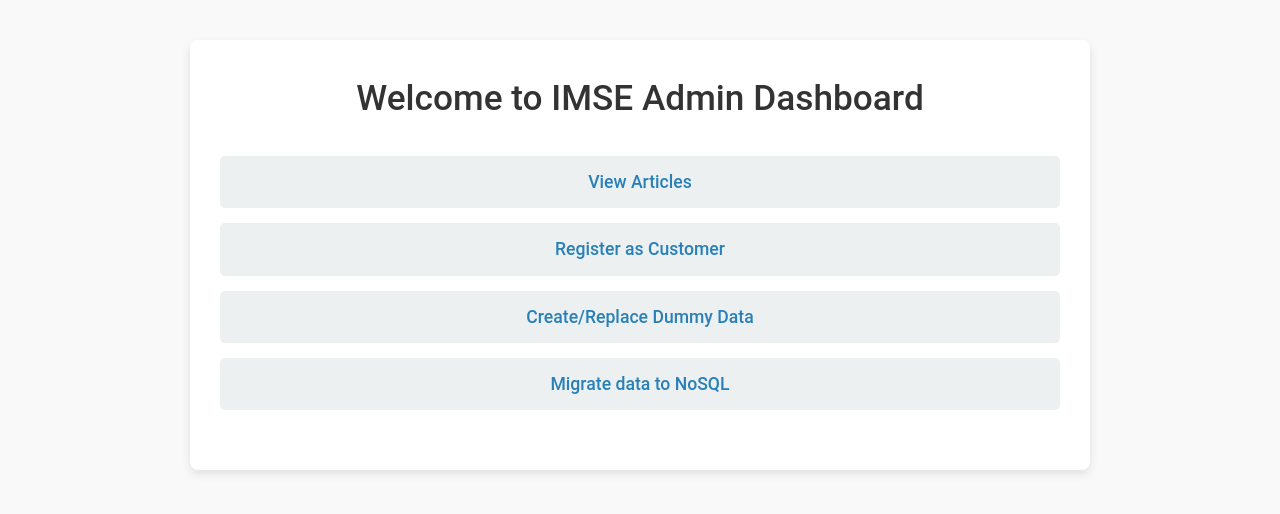
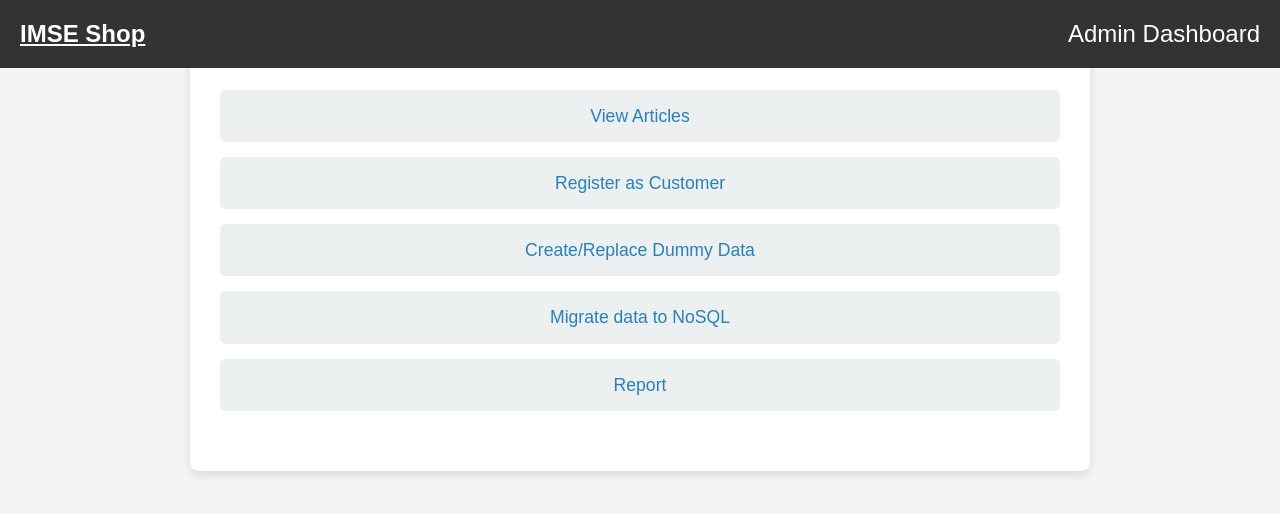
Before and after one commit to t0814524/imse, a Flask app: page / in a window 1280 px wide. Shown: the top 514 px of the page. Run offline with Flask 3, Linux system fonts and the light colour scheme; some libraries are stand-ins or nearby versions.

Commit message:
add report and fix styles

```diff
--- a/demo/server/app.py
+++ b/demo/server/app.py
@@ -158,7 +158,7 @@ def checkout():
     rechnungs_adresse_id = session.get('rechnungs_adresse_id')
 
     if not user_id or not rechnungs_adresse_id:
-        return redirect('/login')  # Redirect to login page if no session data
+        return redirect('/register')  # redirect to login page if no session data, for now to register page
 
     if request.method == 'POST':
         # If the user provides a different delivery address
@@ -274,6 +274,38 @@ def _migrate():
     return "created/replaced dummmy data"
 
 
+@app.route('/report', methods=['GET'])
+def get_report():
+    file_path = "../../sql/report.sql"
+    with open(file_path, 'r') as file:
+        query = file.read()
+
+        # this line somehow is an issue in the query if i read it from report.sql:
+        # SET @filter_date = '2025-04-01';
+
+        query_lines = query.splitlines()
+        query_without_set = "\n".join(query_lines[1:])  # remove first line (set filter)
+
+        conn = get_connection()
+        cursor = conn.cursor(dictionary=True)
+
+        try:
+            filter_date = '2025-04-01'
+
+            # set filter date in seperate query otherwise it did not work when reading form file
+            cursor.execute(f"SET @filter_date = '{filter_date}';")
+
+            # print(query_without_set)
+            cursor.execute(query_without_set)
+            result = cursor.fetchall()
+            print(result)
+            return jsonify(result)
+        finally:
+            # Close the connection
+            cursor.close()
+            conn.close()
+
+
 # Route to get customer details
 @app.route('/api/me', methods=['GET'])
 def get_user_details():
--- a/demo/server/static/css/styles.css
+++ b/demo/server/static/css/styles.css
@@ -10,5 +10,66 @@ body {
   line-height: 1.6;
   background-color: #f4f4f4;
   padding-top: 60px;
-  /*header*/
 }
+
+/* header */
+.logo {
+  color: #fff;
+}
+
+#header-headline {
+  font-size: 1.5rem;
+  font-weight: 500;
+}
+
+header {
+  background-color: #333;
+  color: #fff;
+  padding: 15px 20px;
+  position: fixed;
+  top: 0;
+  width: 100%;
+  display: flex;
+  justify-content: space-between;
+}
+
+header .logo {
+  font-size: 24px;
+  font-weight: bold;
+}
+
+.cart-icon {
+  font-size: 18px;
+  cursor: pointer;
+  position: relative;
+}
+
+.cart-preview {
+  position: fixed;
+  top: 70px;
+  right: 10px;
+  background-color: #fff;
+  box-shadow: 0 4px 8px rgba(0, 0, 0, 0.1);
+  padding: 20px;
+  width: 300px;
+  display: none;
+}
+
+.cart-preview h3 {
+  margin-bottom: 10px;
+}
+
+.cart-preview button {
+  background-color: #28a745;
+  color: #fff;
+  padding: 10px;
+  border: none;
+  cursor: pointer;
+  width: 100%;
+  font-size: 16px;
+  margin-top: 20px;
+}
+
+.cart-preview button:hover {
+  background-color: #218838;
+}
--- a/demo/server/templates/index.html
+++ b/demo/server/templates/index.html
@@ -10,21 +10,6 @@
 
   <!-- Embedded CSS -->
   <style>
-    /* Basic Reset */
-    * {
-      margin: 0;
-      padding: 0;
-      box-sizing: border-box;
-    }
-
-    /* Body Styles */
-    body {
-      font-family: 'Roboto', sans-serif;
-      background-color: #f9f9f9;
-      color: #333;
-      padding: 40px;
-    }
-
     /* Container Styles */
     .container {
       max-width: 900px;
@@ -35,18 +20,6 @@
       border-radius: 8px;
     }
 
-    /* Header Styles */
-    header {
-      text-align: center;
-      margin-bottom: 30px;
-    }
-
-    header h1 {
-      font-size: 2.2rem;
-      color: #333;
-      font-weight: 500;
-      margin-bottom: 20px;
-    }
 
     /* Navigation Styles */
     nav {
@@ -104,20 +77,21 @@
       display: block;
     }
 
-    /* Mobile Responsiveness */
-    @media (max-width: 600px) {
-      body {
-        padding: 20px;
-      }
+    table {
+      width: 100%;
+      border-collapse: collapse;
+    }
 
-      header h1 {
-        font-size: 1.6rem;
-      }
+    table th,
+    table td {
+      padding: 12px;
+      text-align: left;
+      border: 1px solid #2980b9;
+      /* Light gray border for visibility */
+    }
 
-      nav ul li a {
-        font-size: 1rem;
-        padding: 10px;
-      }
+    #report-section {
+      display: none;
     }
   </style>
 
@@ -125,10 +99,13 @@
 
 <body>
   <!-- Main Container -->
+  <header>
+    <div><a href="/" class="logo">IMSE Shop</a></div>
+    <div id="header-headline">
+      Admin Dashboard
+    </div>
+  </header>
   <div class="container">
-    <header>
-      <h1>Welcome to IMSE Admin Dashboard</h1>
-    </header>
 
     <nav>
       <ul>
@@ -136,12 +113,36 @@
         <li><a href="/register">Register as Customer</a></li>
         <li><a id="create-dummy-data">Create/Replace Dummy Data</a></li>
         <li><a id="migrate">Migrate data to NoSQL</a></li>
+        <li><a id="report">Report</a></li>
       </ul>
     </nav>
 
     <!-- Notification Box (optional) -->
     <div id="notification" class="notification hidden">
       Data has been created/updated successfully!
+    </div>
+
+    <div id="report-section">
+
+      <!-- Report Table -->
+      <h2>Order Report</h2>
+      <table id="report-table">
+        <thead>
+          <tr>
+            <th>Order Number</th>
+            <th>Order Date</th>
+            <th>Customer Number</th>
+            <th>Customer Name</th>
+            <th>Delivery City</th>
+            <th>Article Number</th>
+            <th>Article Description</th>
+            <th>Category</th>
+          </tr>
+        </thead>
+        <tbody>
+          <!-- Data will be inserted here -->
+        </tbody>
+      </table>
     </div>
   </div>
 
@@ -176,6 +177,47 @@
       // Hide notification after 3 seconds
       setTimeout(() => notification.classList.add('hidden'), 3000);
     });
+
+    document.getElementById('report').addEventListener('click', async () => {
+      let res = await fetch('http://localhost:5555/report');
+      const result = await res.json();
+      console.log(result);
+
+      // Get the table body element
+      const tableBody = document.querySelector("#report-table tbody");
+      const reportDiv = document.getElementById("report-section");
+      // Clear any existing rows
+      tableBody.innerHTML = '';
+
+      // Loop through the result and add rows to the table
+      for (row of result) {
+
+        const tr = document.createElement('tr');
+
+        // Create and append each cell in the row
+        tr.innerHTML = `
+          <td>${row.bestell_nr}</td>
+          <td>${new Date(row.datum).toLocaleString()}</td>
+          <td>${row.kunde_nr}</td>
+          <td>${row.kunde_name}</td>
+          <td>${row.liefer_stadt}</td>
+          <td>${row.artikel_nr}</td>
+          <td>${row.artikel_bezeichnung}</td>
+          <td>${row.kategorie}</td>
+          `;
+
+        // Append the row to the table body
+        tableBody.appendChild(tr);
+      }
+      // Show notification to the user
+      const notification = document.getElementById('notification');
+      notification.textContent = 'Report has been created!';
+      notification.classList.remove('hidden');
+      reportDiv.style.display = "block";
+
+      // Hide notification after 3 seconds
+      setTimeout(() => notification.classList.add('hidden'), 3000);
+    });
   </script>
 </body>
 
```
Also changed, not shown: demo/server/templates/articles.html (+1 -53 lines), demo/server/templates/register.html (+7 -2 lines).
